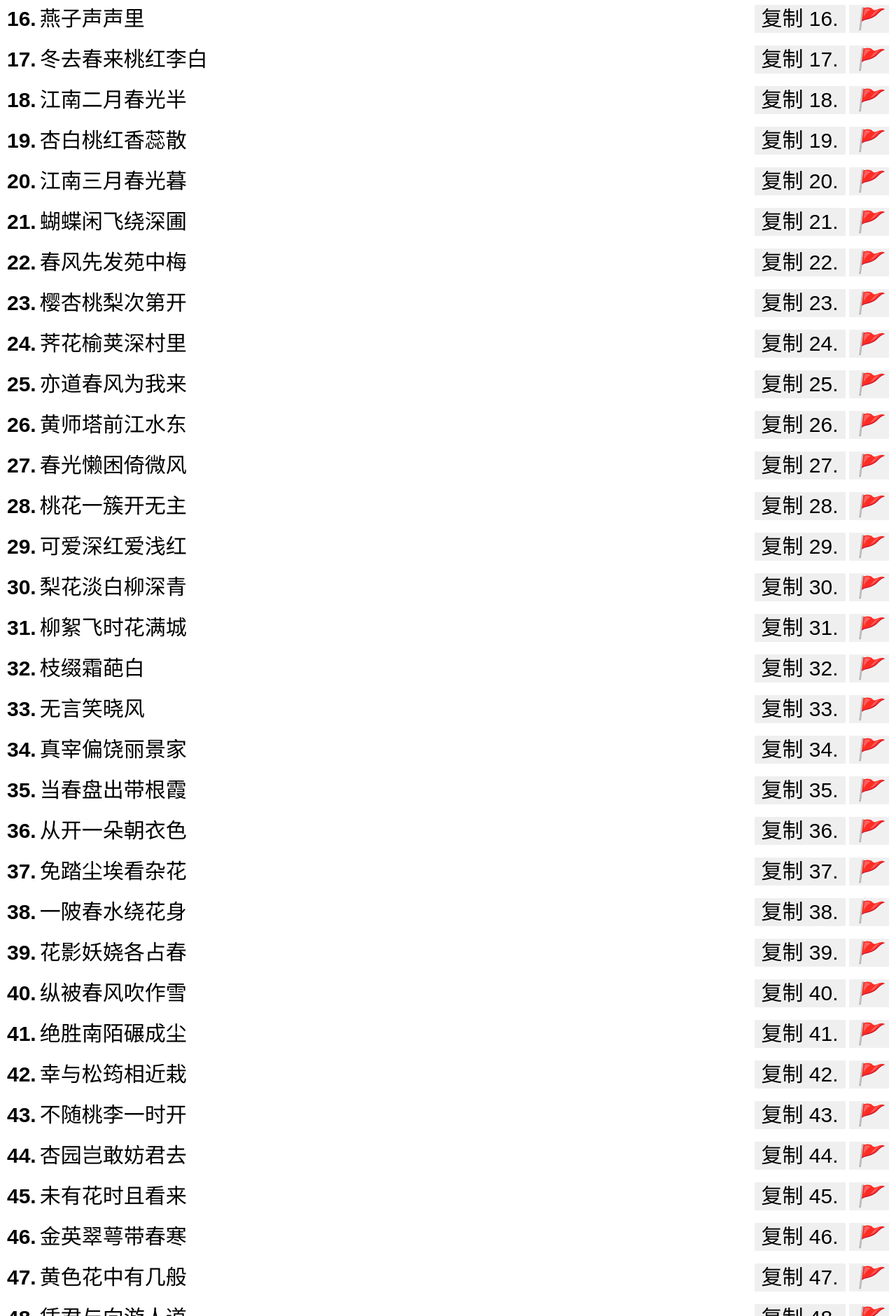
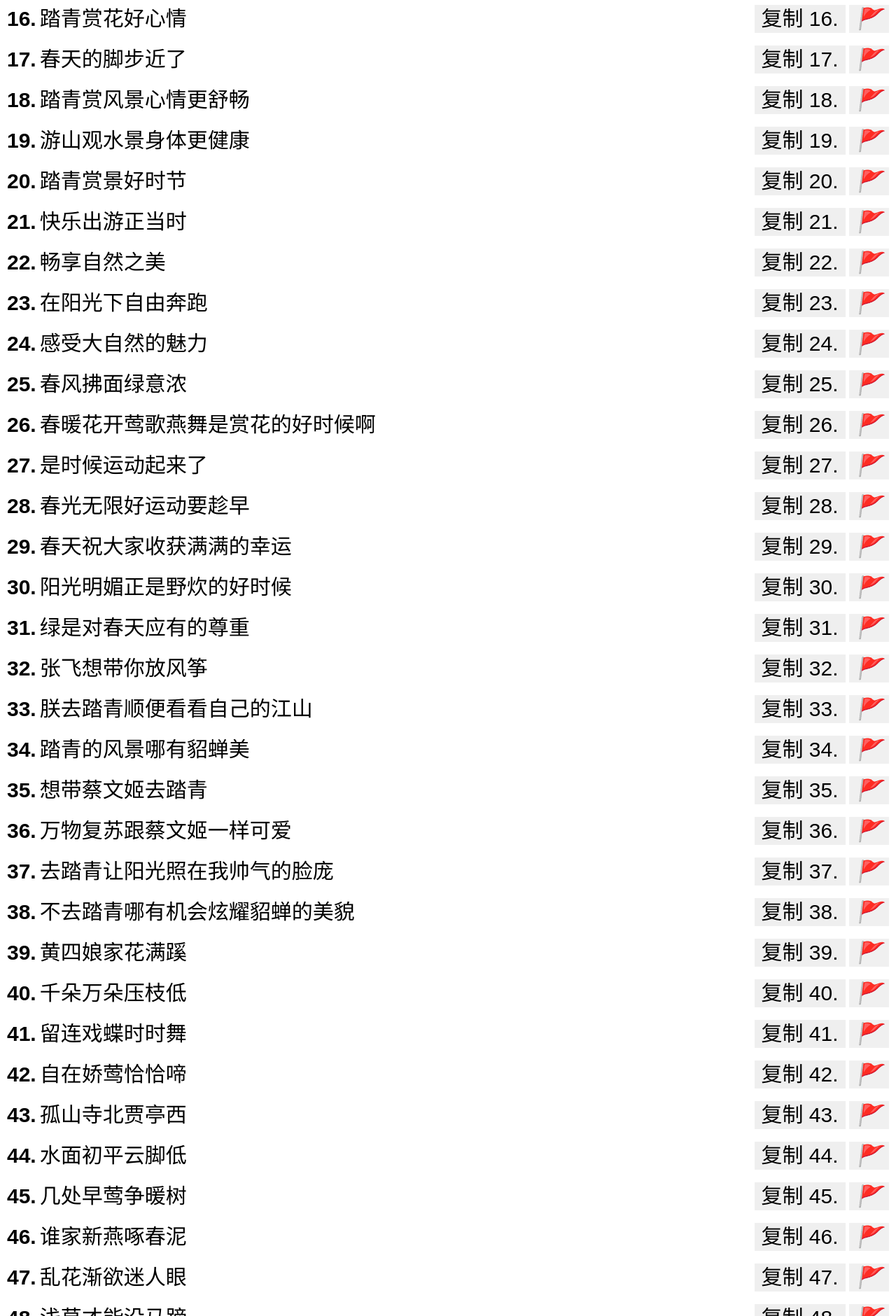
Before and after one commit to xxyyycwcwc/zfy, a plain HTML site: page index.html in a window 1280 px wide. Shown: the part 920-2800 px from the top of the page at 70% size. Drawn offline with Linux system fonts and the light colour scheme.

Commit message:
Update index.html

```diff
--- a/index.html
+++ b/index.html
@@ -132,56 +132,56 @@ function markRow(button) {
 document.addEventListener('DOMContentLoaded', function() {
     const container = document.getElementById('content');
    const texts = [
-     "心向晴野步履生风",
-    "花开万象赴春约",
-    "拾翠寻芳焕新启程",
-    "暖洋洋的三月来了",
-    "春风满面福气临门",
-    "春光明媚好运来",
-    "阳春三月以春风为伴",
-    "春暖艳阳天",
-    "三月宜努力宜开心",
-    "在这个春天一起努力吧",
+     "祝福语伴着春风来了",
+    "在这春暖花开的日子里祝福语来了",
+    "让我们在祝福语中找寻春天的痕迹",
+    "踏青赏花",
+    "不负春光",
+    "草长莺飞",
+    "且向青山借春色",
+    "莺啼序曲绿满人间",
+    "风衔花香扑满怀",
+    "春色爬上柳梢头",
+    "绿意漫过旧石阶",
+    "纸鸢载梦入云端",
+    "山野酿一季温柔",
+    "野径藏满小春天",
+    "春风送暖百花开",
+    "踏青赏花好心情",
+    "春天的脚步近了",
+    "踏青赏风景心情更舒畅",
+    "游山观水景身体更健康",
+    "踏青赏景好时节",
+    "快乐出游正当时",
+    "畅享自然之美",
+    "在阳光下自由奔跑",
+    "感受大自然的魅力",
+    "春风拂面绿意浓",
+    "春暖花开莺歌燕舞是赏花的好时候啊",
+    "是时候运动起来了",
     "春光无限好运动要趁早",
-    "春暖三月大家不要懈怠哦",
-    "愿人随春好春与人宜",
-    "樱花红陌上",
-    "杨柳绿池边",
-    "燕子声声里",
-    "冬去春来桃红李白",
-    "江南二月春光半",
-    "杏白桃红香蕊散",
-    "江南三月春光暮",
-    "蝴蝶闲飞绕深圃",
-    "春风先发苑中梅",
-    "樱杏桃梨次第开",
-    "荠花榆荚深村里",
-    "亦道春风为我来",
-    "黄师塔前江水东",
-    "春光懒困倚微风",
-    "桃花一簇开无主",
-    "可爱深红爱浅红",
-    "梨花淡白柳深青",
-    "柳絮飞时花满城",
-    "枝缀霜葩白",
-    "无言笑晓风",
-    "真宰偏饶丽景家",
-    "当春盘出带根霞",
-    "从开一朵朝衣色",
-    "免踏尘埃看杂花",
-    "一陂春水绕花身",
-    "花影妖娆各占春",
-    "纵被春风吹作雪",
-    "绝胜南陌碾成尘",
-    "幸与松筠相近栽",
-    "不随桃李一时开",
-    "杏园岂敢妨君去",
-    "未有花时且看来",
-    "金英翠萼带春寒",
-    "黄色花中有几般",
-    "凭君与向游人道",
-    "莫作蔓菁花眼看",
-    "三月芳菲始踏青赏花正当时"
+    "春天祝大家收获满满的幸运",
+    "阳光明媚正是野炊的好时候",
+    "绿是对春天应有的尊重",
+    "张飞想带你放风筝",
+    "朕去踏青顺便看看自己的江山",
+    "踏青的风景哪有貂蝉美",
+    "想带蔡文姬去踏青",
+    "万物复苏跟蔡文姬一样可爱",
+    "去踏青让阳光照在我帅气的脸庞",
+    "不去踏青哪有机会炫耀貂蝉的美貌",
+    "黄四娘家花满蹊",
+    "千朵万朵压枝低",
+    "留连戏蝶时时舞",
+    "自在娇莺恰恰啼",
+    "孤山寺北贾亭西",
+    "水面初平云脚低",
+    "几处早莺争暖树",
+    "谁家新燕啄春泥",
+    "乱花渐欲迷人眼",
+    "浅草才能没马蹄",
+    "最爱湖东行不足",
+    "绿杨阴里白沙堤"
 ];
 
     // 创建控制按钮
```
